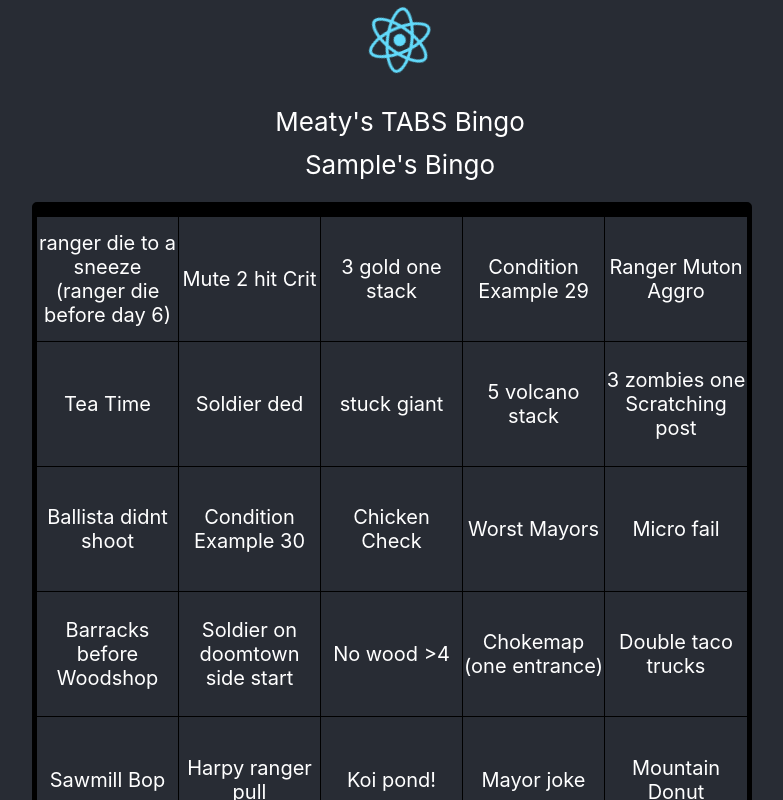
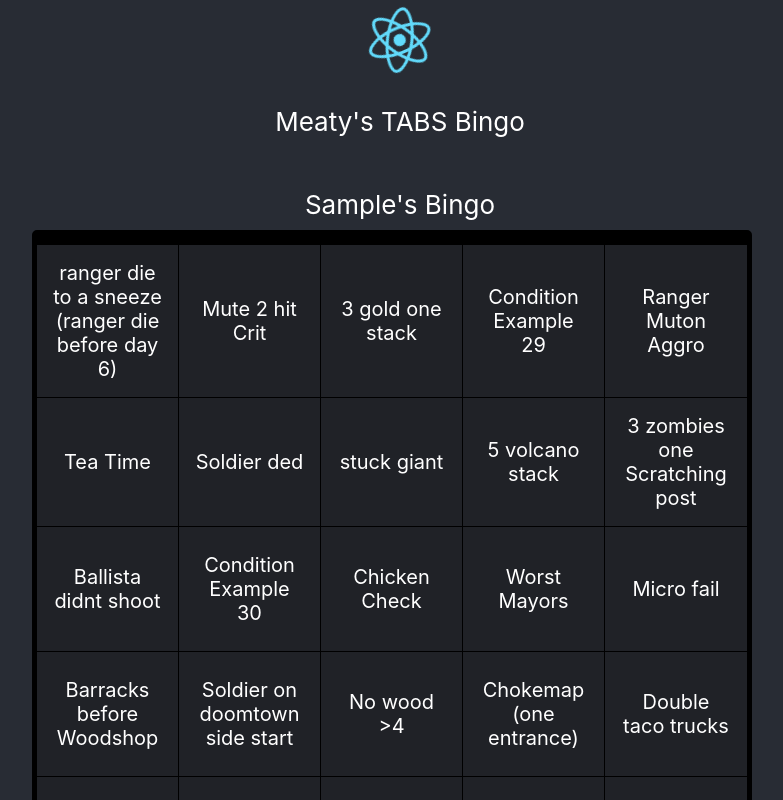
Before and after one commit to Amuga/amuga.github.io, a React (Create React App) app: page / in a window 1280 px wide. Both pictures are taken after typing "Sample" into the empty fields and a click on the button "GENERATE BINGO CARDS". Shown: the top 800 px of the page, without its empty margins (240-1023 px from the left). Built offline with nearby package versions, Linux system fonts and the light colour scheme.

Commit message:
Updated with some style changes/code cleanup
Updated with some style changes/code cleanup and added basic support for clicking tiles

```diff
--- a/public/index.html
+++ b/public/index.html
@@ -7,7 +7,7 @@
     <meta name="theme-color" content="#000000" />
     <meta
       name="description"
-      content="Web site created using create-react-app"
+      content="They are billions bingo generator created by Amuga"
     />
     <link rel="apple-touch-icon" href="%PUBLIC_URL%/logo192.png" />
     <!--
--- a/src/App.css
+++ b/src/App.css
@@ -29,12 +29,14 @@
 }
 
 .bingo-board {
+  background-color:#202227;
   max-width: 720px;
   border-radius: 5px;
   border-top: 15px solid black;
   border-right: 5px solid black;
   border-left: 5px solid black;
   border-bottom: 5px solid black;
+
 }
 
 .bingo-card {
@@ -44,6 +46,12 @@
   min-height: 125px;
   border-right: 1px solid black;
   border-bottom: 1px solid black;
+  padding: 16px;
+
+}
+
+.card-clicked {
+  background-color: rgb(20, 228, 13);
 }
 
 .bingo-card:nth-child(5n) {
--- a/src/App.tsx
+++ b/src/App.tsx
@@ -1,4 +1,5 @@
 import React, { FC, useState } from 'react';
+import { tabsConditions } from './gameConditions'
 import {Grid} from '@mui/material';
 import { TextField } from '@mui/material';
 import { Button } from '@mui/material';
@@ -8,14 +9,18 @@ import './App.css';
 function App() {
   const [playerName, setPlayerName] = useState<string>('Nameless Scum')
   const [bingoCards, setBingoCards] = useState<string[]>([])
-  const listOptions: string[] = ['ranger die to a sneeze (ranger die before day 6)','Ranger Muton Aggro','AI Derp','Sawmill Bop',
-    'Ballista didnt shoot','Mute 2 hit Crit','Soldier ded',
-    'Chicken Check','Mountain Donut','Worst Mayors','Micro fail','Tea Time','Muton one ballsita pull','Chokemap (one entrance)',
-    'Soldier on doomtown side start','5 volcano stack','Harpy ranger pull','Double taco trucks','3 gold one stack',
-    '3 zombies one Scratching post','stuck giant','No wood >4','Mayor joke','spinning muton','Koi pond!',
-    'over 100 gold mine', 'Great lake', 'Barracks before Woodshop', 'Condition Example 29', 'Condition Example 30']
-  const getRandomNumber = (maxValue: number): number => {
+  //TODO Implement check for maybe multiple games?
+  const conditionList = tabsConditions.slice()
+
+    const getRandomNumber = (maxValue: number): number => {
     return Math.floor(Math.random() * maxValue)
+  }
+
+  //TODO: Export to a separate bingo card component file probably
+
+  const handleCardClicked = (e: React.MouseEvent<HTMLDivElement>) => {
+    console.log('card clicked', e.target)
+    e.currentTarget.classList.toggle('card-clicked')
   }
 
   interface BingoCard {
@@ -23,21 +28,20 @@ function App() {
   }
 
   const Card: FC<BingoCard> = ({card}) => {
-    return <Grid xs={2.4} className='bingo-card'>{card}</Grid>
+    return <Grid item xs={2.4} onClick={handleCardClicked} className='bingo-card'>{card}</Grid>
 
   }
   const handleButtonClick = (e: React.MouseEvent<HTMLButtonElement>) => {
     console.log(`Generating for bing card for ${playerName}`)
     if (bingoCards.length >= 25 ) {
-      console.log('huh')
       setBingoCards([])
     }
     for (let i: number = 0; i < 25 ; i++) {
-      const randomItem: string = listOptions[getRandomNumber(listOptions.length)]
+      const randomItem: string = conditionList[getRandomNumber(conditionList.length)]
       setBingoCards(prevValues => [...prevValues ,randomItem])
-      listOptions.splice(listOptions.indexOf(randomItem), 1)
+      conditionList.splice(conditionList.indexOf(randomItem), 1)
     }
-    console.log('bingo card', bingoCards)
+    console.log('bingo cards', bingoCards)
 
   }
   const handleInputChange = (e: React.ChangeEvent<HTMLInputElement>) => {
@@ -56,11 +60,11 @@ function App() {
               </div>
           </>
         ) : (<>
-          <p>Meaty's TABS Bingo
-          <div className='button'>{playerName}'s Bingo</div>
-          </p>
+          <p>Meaty's TABS Bingo</p>
+          <p>{playerName}'s Bingo</p>
+
             <Grid container spacing={2} className='bingo-board'>
-              {bingoCards.map(c => <Card card={c} key={`card ${c}`}/>)}
+              {bingoCards.map((c, index) => <Card card={c} key={index}/>)}
             </Grid>
             <div className="button">
               <Button variant="contained" onClick={handleButtonClick}>Re-generate</Button>
--- /dev/null
+++ b/src/gameConditions.tsx
@@ -0,0 +1,6 @@
+export const tabsConditions: string[] = ['ranger die to a sneeze (ranger die before day 6)','Ranger Muton Aggro','AI Derp','Sawmill Bop',
+'Ballista didnt shoot','Mute 2 hit Crit','Soldier ded',
+'Chicken Check','Mountain Donut','Worst Mayors','Micro fail','Tea Time','Muton one ballsita pull','Chokemap (one entrance)',
+'Soldier on doomtown side start','5 volcano stack','Harpy ranger pull','Double taco trucks','3 gold one stack',
+'3 zombies one Scratching post','stuck giant','No wood >4','Mayor joke','spinning muton','Koi pond!',
+'over 100 gold mine', 'Great lake', 'Barracks before Woodshop', 'Condition Example 29', 'Condition Example 30']
```
